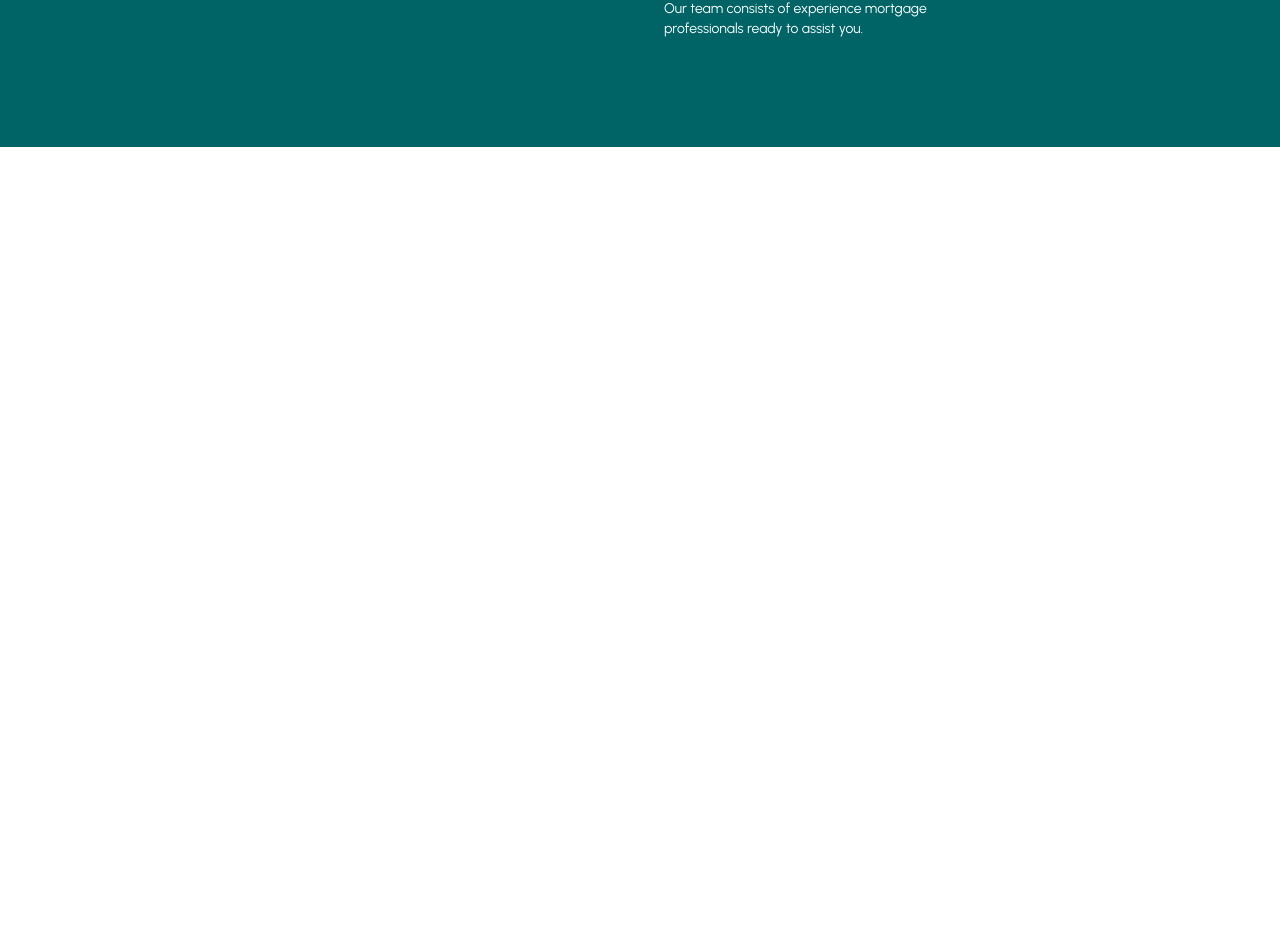
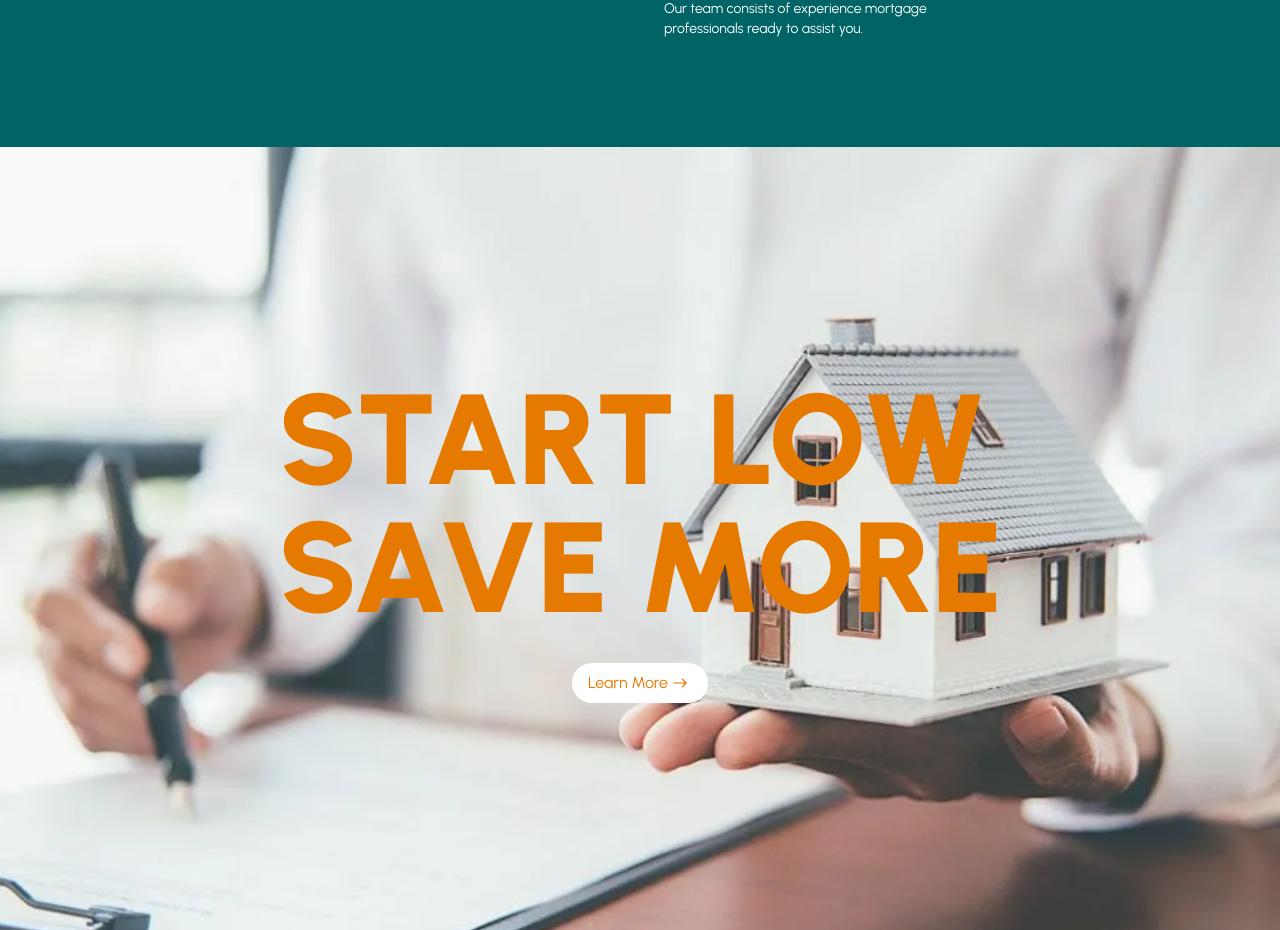
Before and after one commit to mrvicthor/mortgage-pro, a Next.js app: page / in a window 1280 px wide. Shown: the part 2732-3662 px from the top of the page. Before the commit the page ends 2879 px from the top, so only its background shows below. Built offline with nearby package versions, Linux system fonts and the light colour scheme; a web font is replaced by a local one.

Commit message:
feat(community.tsx):added community page

```diff
--- /dev/null
+++ b/src/app/components/community.tsx
@@ -0,0 +1,50 @@
+"use client";
+import { container, item } from "@/utils";
+import { motion } from "motion/react";
+import Link from "next/link";
+import { IoIosArrowRoundForward } from "react-icons/io";
+
+const Community = () => {
+  return (
+    <section>
+      <div className="bg-[url('/save-more.png')] h-[24.375rem] md:h-[48.9375rem] w-full bg-no-repeat bg-cover bg-center flex justify-center items-center">
+        <motion.div
+          variants={container}
+          whileInView="visible"
+          initial="hidden"
+          viewport={{ once: true }}
+        >
+          <motion.p
+            variants={item}
+            className="font-black text-4xl md:text-7xl lg:text-9xl text-[#e67a00] uppercase"
+          >
+            start low
+          </motion.p>
+          <motion.p
+            variants={item}
+            className="font-black text-4xl md:text-7xl lg:text-9xl text-[#e67a00] uppercase"
+          >
+            save more
+          </motion.p>
+          <motion.div
+            variants={item}
+            className="flex items-center justify-center mt-8"
+          >
+            <Link
+              href="#"
+              className="group flex items-center capitalize bg-white px-4 py-2 rounded-3xl text-[#e67a00]"
+            >
+              learn more{" "}
+              <IoIosArrowRoundForward
+                className="group-hover:animate-pulse"
+                size={24}
+              />
+            </Link>
+          </motion.div>
+        </motion.div>
+      </div>
+    </section>
+  );
+};
+
+export default Community;
--- a/src/app/page.tsx
+++ b/src/app/page.tsx
@@ -1,5 +1,6 @@
 import About from "./components/about";
 import Banner from "./components/banner";
+import Community from "./components/community";
 import Features from "./components/features";
 import Header from "./components/header";
 import WhyChooseUs from "./components/why-choose-us";
@@ -12,6 +13,7 @@ export default function Home() {
       <About />
       <Features />
       <WhyChooseUs />
+      <Community />
     </>
   );
 }
```
Also changed, not shown: public/save-more.png (added).
